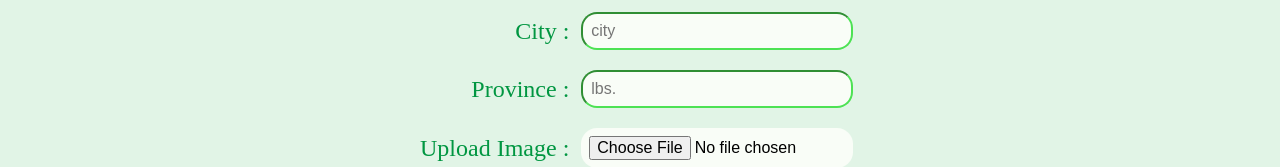
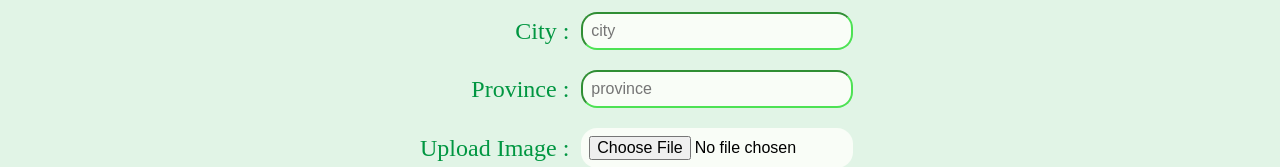
Before and after one commit to Dhruvang1996/Farmers-Market-Place, a Next.js app: page /seller in a window 1280 px wide. Shown: the part 595-762 px from the top of the page. Built offline with nearby package versions, Linux system fonts and the light colour scheme; no server answers; sample sign-in values are in the browser's storage.

Commit message:
Feat: Presentation Version

```diff
--- a/pages/seller.js
+++ b/pages/seller.js
@@ -149,7 +149,7 @@ const seller = ( { isAuthenticated, authentication } ) => {
                         <tr>
                             <td><div className={styles.label}><label htmlFor="province">Province :</label></div></td>
                             <td><input className={styles.input} type="text" id="province" name="province"
-                                        value={state.province} onChange={handleChange} placeholder="lbs."
+                                        value={state.province} onChange={handleChange} placeholder="province"
                                         autoComplete="off"/></td>
                         </tr>
                         <tr>
```
